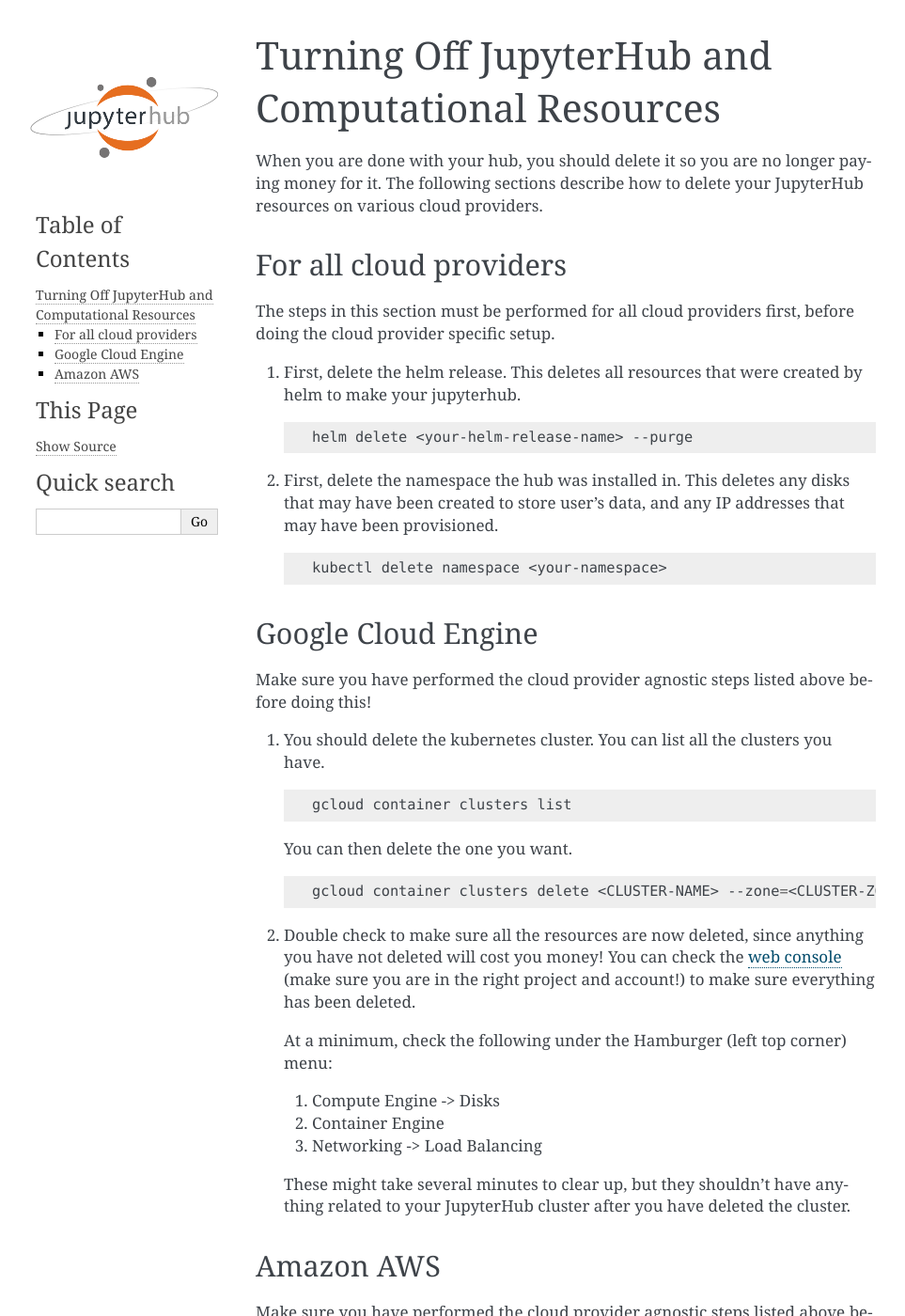
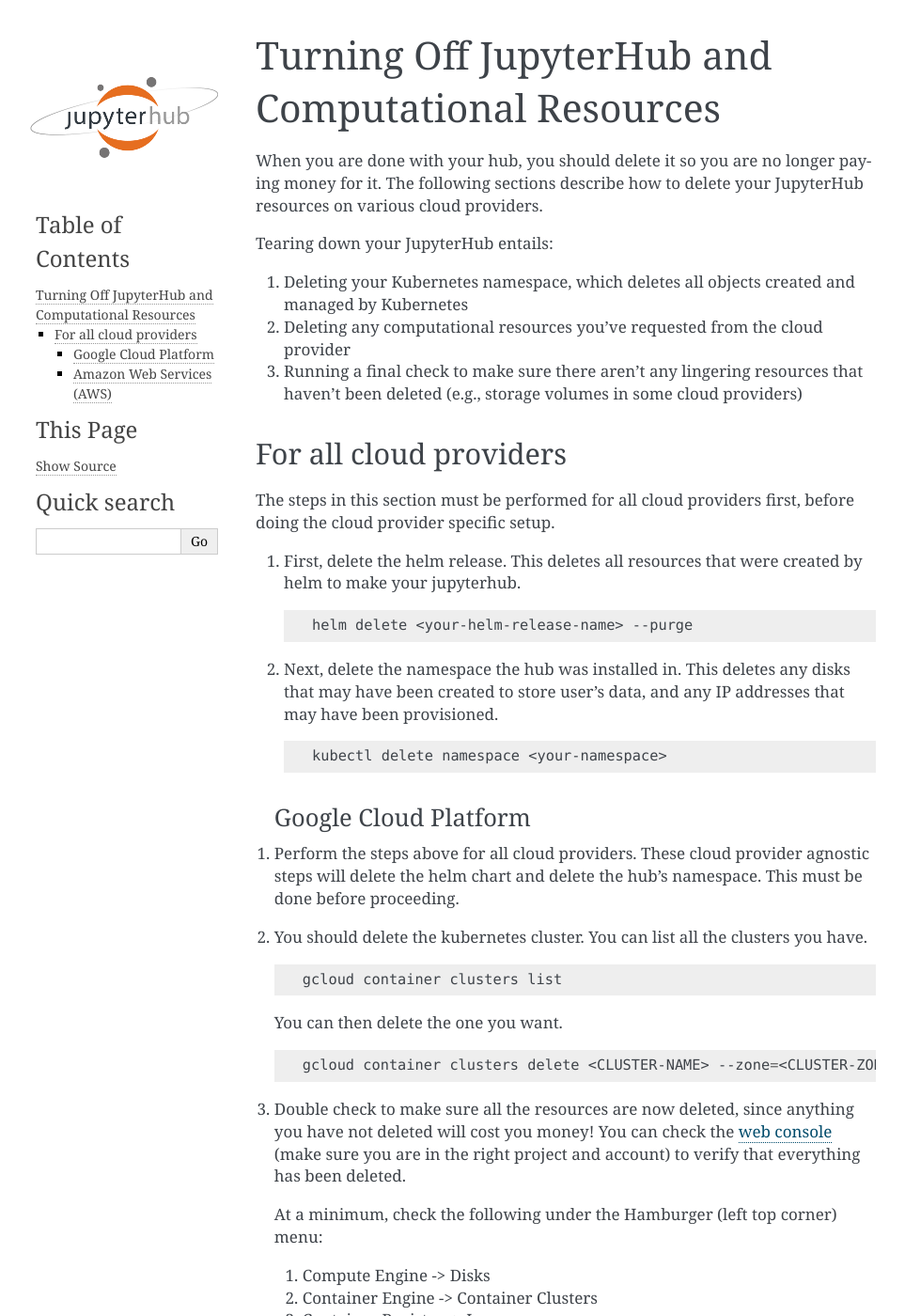
Before and after one commit to jupyterhub/zero-to-jupyterhub-k8s, a Sphinx documentation site: the page built from doc/source/turn-off.rst, in a window 1280 px wide and 1400 px high. Shown: the whole window at 94% size, without its empty margins (148-1111 px from the left). Built offline with Sphinx 7.4.7, drawn with Linux system fonts in a browser that asks for light colours; some of the changed text lies outside the part shown.

Commit message:
Doc fixups per @willingc & @choldgraf review

```diff
--- a/doc/source/turn-off.rst
+++ b/doc/source/turn-off.rst
@@ -6,6 +6,14 @@
 When you are done with your hub, you should delete it so you are no longer
 paying money for it. The following sections describe how to delete your
 JupyterHub resources on various cloud providers.
+
+Tearing down your JupyterHub entails:
+
+1. Deleting your Kubernetes namespace, which deletes all objects created and managed by Kubernetes
+2. Deleting any computational resources you've requested from the cloud provider
+3. Running a final check to make sure there aren't any lingering resources that haven't been deleted
+   (e.g., storage volumes in some cloud providers)
+
 
 For all cloud providers
 -----------------------
@@ -20,7 +28,7 @@
 
      helm delete <your-helm-release-name> --purge
 
-2. First, delete the namespace the hub was installed in. This deletes any disks
+2. Next, delete the namespace the hub was installed in. This deletes any disks
    that may have been created to store user's data, and any IP addresses that
    may have been provisioned.
 
@@ -28,13 +36,13 @@
 
       kubectl delete namespace <your-namespace>
 
-Google Cloud Engine
--------------------
+Google Cloud Platform
+~~~~~~~~~~~~~~~~~~~~~
 
-Make sure you have performed the cloud provider agnostic steps listed above before
-doing this!
+1. Perform the steps above for all cloud providers. These cloud provider agnostic steps will
+   delete the helm chart and delete the hub's namespace. This must be done before proceeding.
 
-1. You should delete the kubernetes cluster. You can list all the clusters
+2. You should delete the kubernetes cluster. You can list all the clusters
    you have.
 
    .. code-block:: bash
@@ -47,35 +55,35 @@
 
       gcloud container clusters delete <CLUSTER-NAME> --zone=<CLUSTER-ZONE>
 
-2. Double check to make sure all the resources are now deleted, since anything you
+3. Double check to make sure all the resources are now deleted, since anything you
    have not deleted will cost you money! You can check the `web console <https://console.cloud.google.com>`_
-   (make sure you are in the right project and account!) to make sure everything
+   (make sure you are in the right project and account) to verify that everything
    has been deleted.
 
    At a minimum, check the following under the Hamburger (left top corner) menu:
 
    1. Compute Engine -> Disks
-   2. Container Engine
-   3. Networking -> Load Balancing
+   2. Container Engine -> Container Clusters
+   3. Container Registry -> Images
+   4. Networking -> Load Balancing
 
    These might take several minutes to clear up, but they shouldn't have anything
    related to your JupyterHub cluster after you have deleted the cluster.
 
-Amazon AWS
-----------
+Amazon Web Services (AWS)
+~~~~~~~~~~~~~~~~~~~~~~~~~
 
-Make sure you have performed the cloud provider agnostic steps listed above before
-doing this!
+1. Perform the steps above for all cloud providers. These cloud provider agnostic steps will
+   delete the helm chart and delete the hub's namespace. This must be done before proceeding.
 
-The easiest way to delete your cloud resources on AWS is to use their
-website. Go to the ``CloudFormation`` page. This should have a list of all
-running AWS stacks that you've created.
+2. The easiest way to delete your cloud resources on AWS is to use their
+   website. Go to the ``CloudFormation`` page. This should have a list of all
+   running AWS stacks that you've created.
 
-If you followed the JupyterHub guide,
-there should be two items, both containing the name that you chose for this
-stack. For each item, click the checkbox next to it. Then, click ``Actions``
-and finally ``Delete Stack``. Answer "yes" to any confirmation dialogues, and
-this should begin the process of deleting your Kubernetes cluster.
+   If you followed the JupyterHub guide, there should be two items, both containing the name
+   that you chose for this stack. For each item, click the checkbox next to it. Then, click
+   ``Actions`` and finally ``Delete Stack``. Answer "yes" to any confirmation dialogues, and
+   this should begin the process of deleting your Kubernetes cluster.
 
 .. note::
 
```
